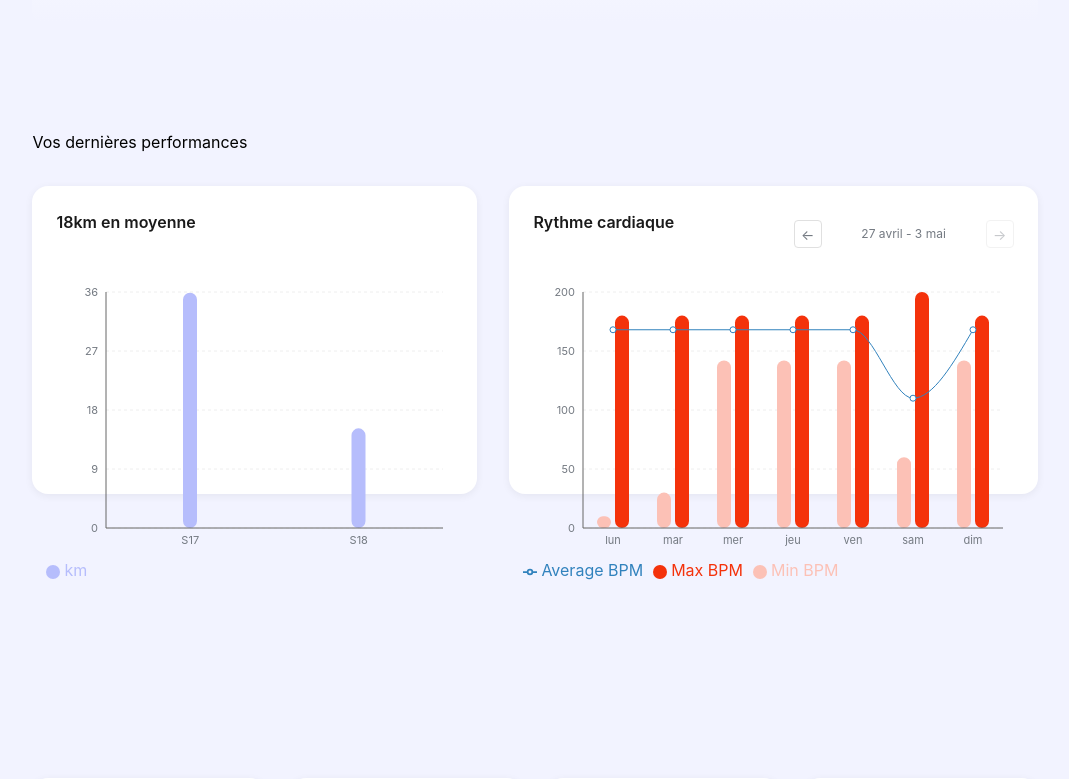
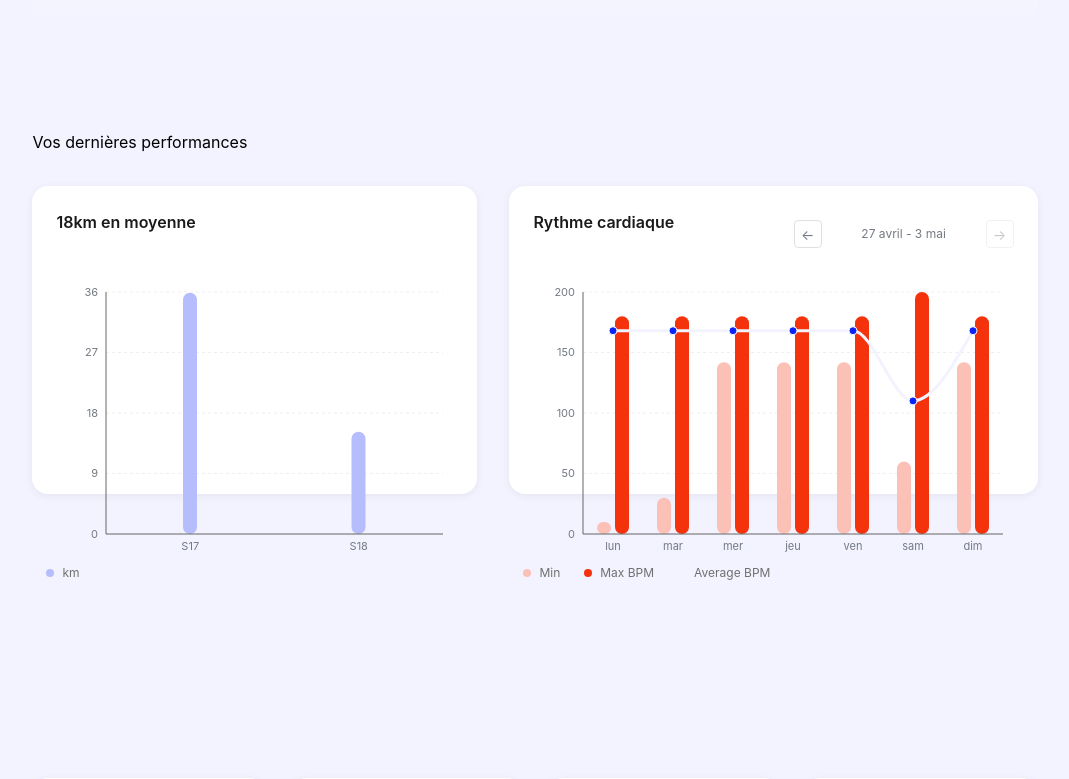
Before and after one commit to ggautier61/GaetanGautier_6_Sportsee_25042026, a Next.js app: page / in a window 1280 px wide. Shown: the part 472-1251 px from the top of the page, without its empty margins (105-1174 px from the left). Built offline with nearby package versions, Linux system fonts and the light colour scheme; some icons are missing.

Commit message:
Fix Graphique heart
Co-authored-by: Copilot <copilot@github.com>

```diff
--- a/src/components/charts/BarChart.module.css
+++ b/src/components/charts/BarChart.module.css
@@ -44,6 +44,8 @@
 .bar:hover {
   filter: brightness(0.9);
 }
+
+
 
 .barLabel {
   font-size: 10px;
@@ -99,3 +101,11 @@
   min-width: 140px;
   text-align: center;
 }
+
+.chart-line path{
+  transition: stroke 0.2s ease;
+}
+
+.chart-line:hover path{
+  stroke: #ef4444;
+}
--- a/src/components/charts/BarChart.tsx
+++ b/src/components/charts/BarChart.tsx
@@ -19,6 +19,7 @@ import { RechartsDevtools } from '@recharts/devtools';
 
 import styles from './BarChart.module.css';
 import runningData from '../../../mocks/data.json';
+import CustomLegend from './CustomLegend';
 
 type ChartType = 'distance' | 'heartRate';
 
@@ -155,6 +156,7 @@ function processHeartRateData(runningData: any[], weekOffset: number): ChartData
 
 export function BarChart({ type, title }: BarChartProps) {
   const [selectedWeek, setSelectedWeek] = useState(0);
+  const [isHovered, setIsHovered] = useState(false);
 
   const data = type === 'distance'
     ? processDistanceData(runningData[0].runningData)
@@ -194,12 +196,13 @@ export function BarChart({ type, title }: BarChartProps) {
         )}
       </div>
       <ResponsiveContainer width="100%" height={300}>
-        <ComposedChart data={data} margin={{ top: 10, right: 10, left: -10, bottom: 0 }} height={300} >
+        <ComposedChart data={data} margin={{ top: 10, right: 10, left: -10, bottom: 0 }} height={300}
+          onMouseEnter={() => setIsHovered(true)}
+          onMouseLeave={() => setIsHovered(false)}>
           <CartesianGrid strokeDasharray="3 3" vertical={false} stroke="#eee" />
           <XAxis
             dataKey="name"
             tick={{ fontSize: 11, fill: '#747a82' }}
-            // axisLine={{ stroke: '#eee' }}
             axisLine={true}
             tickLine={false}
           />
@@ -207,18 +210,9 @@ export function BarChart({ type, title }: BarChartProps) {
             tick={{ fontSize: 11, fill: '#747a82' }}
             axisLine={true}
             tickLine={false}
-            // domain={[120, 190]}
           />
-          {/* <Tooltip
-            contentStyle={{
-              backgroundColor: '#fff',
-              border: '1px solid #eee',
-              borderRadius: 4,
-              fontSize: 12,
-            }}
-          /> */}
-          <Legend align='left' fontSize={12}/>
 
+          <Legend content={<CustomLegend />} />
           {type === 'distance' ? (
             <Bar
               dataKey="value"
@@ -232,11 +226,14 @@ export function BarChart({ type, title }: BarChartProps) {
             <>
               <Bar
                 dataKey="min"
-                name="Min BPM"
+                name="Min"
                 fill="#FCC1B6"
                 radius={[7, 7, 7, 7]}
                 barSize={14}
                 legendType='circle'
+                fontFamily='Inter'
+                fontSize={12}
+                fontWeight={400}
 
               />
               <Bar
@@ -247,24 +244,14 @@ export function BarChart({ type, title }: BarChartProps) {
                 barSize={14}
                 legendType='circle'
               />
-              {/* <Bar
-                dataKey="moyMinus"
-                name="FC Moy-"
-                fill="#4D96C8"
-                radius={[7, 7, 7, 7]}
-                barSize={14}
-              /> */}
-              <Line type="monotone" dataKey="average" name="Average BPM" />
-              <RechartsDevtools />
+              <Line type="monotone"
+                  dataKey="average"
+                  name="Average BPM"
+                  stroke={isHovered ? "#0B23F4" : "#F2F3FF"}
+                  strokeWidth={3}
+                  dot={{ stroke: "white", fill: "#0B23F4", strokeWidth: 1, r: 4 }}
+                  activeDot={{ stroke: "#0B23F4", fill: "#0B23F4", r: 4 }} />
 
-              {/* <Bar
-                dataKey="min"
-                name="FC Min"
-                fill="#FCC1B6"
-                radius={[4, 4, 0, 0]}
-                barSize={14}
-              /> */}
-              {/* <ReferenceLine y={160} stroke="#4CAF50" strokeDasharray="5 5" label={{ value: 'Zone cible', fontSize: 10, fill: '#4CAF50' }} /> */}
             </>
           )}
 
--- /dev/null
+++ b/src/components/charts/CustomLegend.tsx
@@ -0,0 +1,30 @@
+const CustomLegend = (props: any) => {
+  const { payload } = props;
+
+  const order = ["min", "max", "average"];
+
+  const sorted = [...payload].sort(
+    (a, b) => order.indexOf(a.dataKey) - order.indexOf(b.dataKey)
+  );
+
+  return (
+    <ul className="flex gap-6 list-none p-0 m-0">
+      {sorted.map((entry: any, index: number) => (
+        <li key={index} className="flex items-center gap-2">
+          <span
+            style={{
+              backgroundColor: entry.color,
+              width: 8,
+              height: 8,
+              borderRadius: "50%",
+              display: "inline-block",
+            }}
+          />
+          <span style={{ color: '#707070', fontFamily: 'Inter', fontSize: 12, fontWeight: 400 }}>{entry.value}</span>
+        </li>
+      ))}
+    </ul>
+  );
+};
+
+export default CustomLegend;
```
